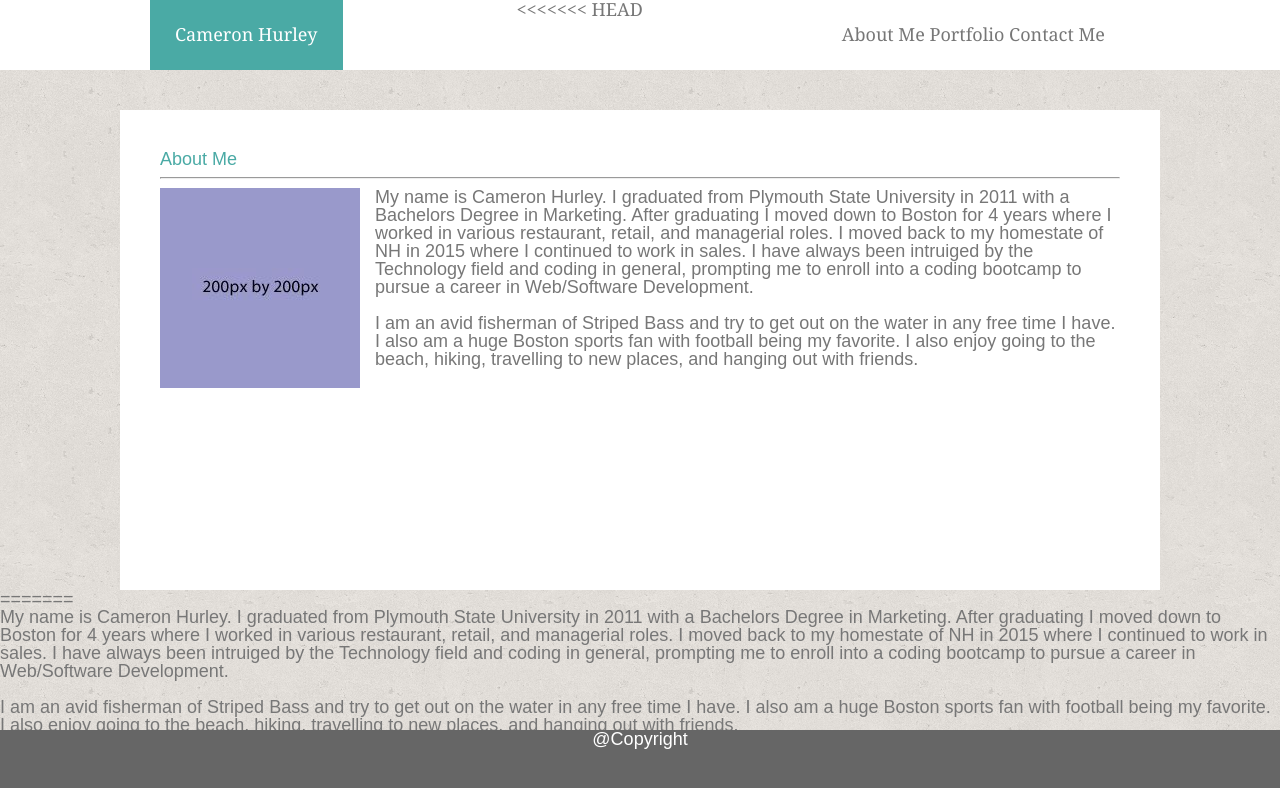
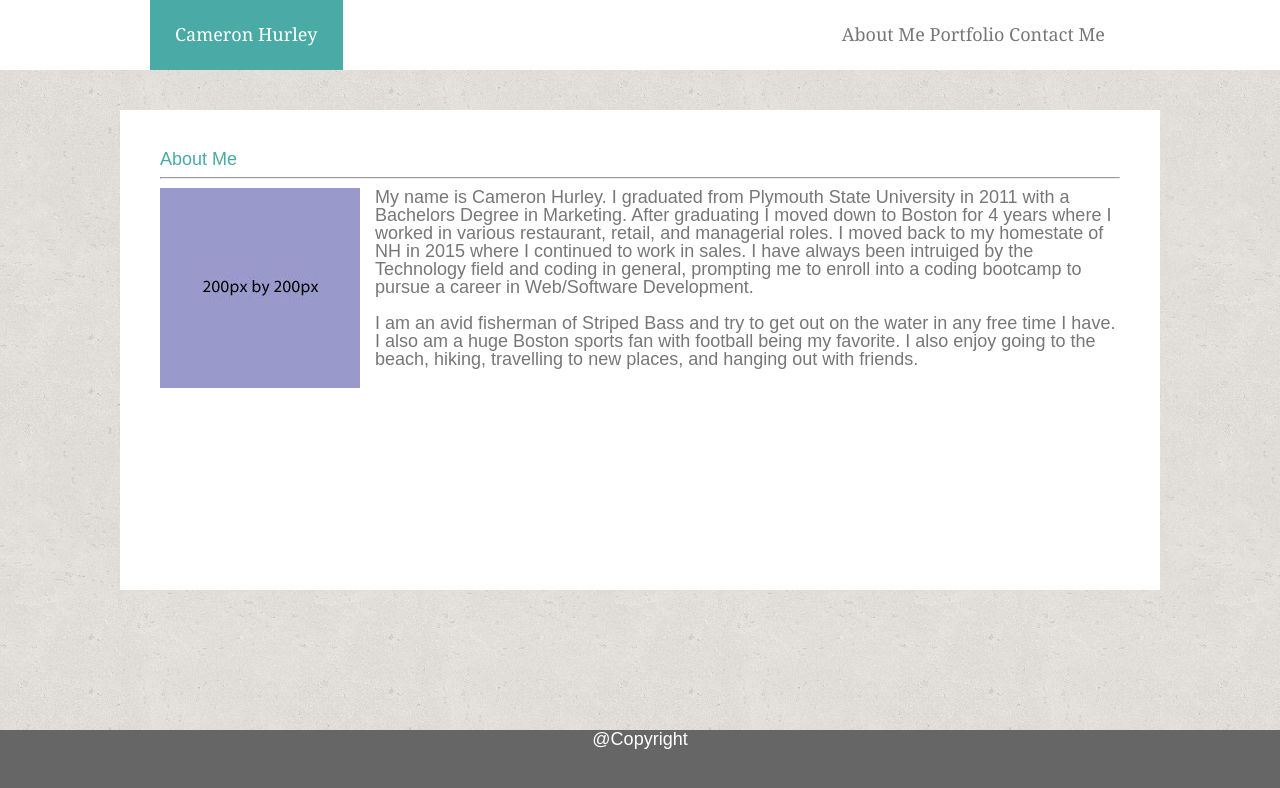
Before and after one commit to ckhurley20/Basic-Portfolio, a plain HTML site: page index.html in a window 1280 px wide. Drawn offline with Linux system fonts and the light colour scheme.

Commit message:
commit index

```diff
--- a/index.html
+++ b/index.html
@@ -23,7 +23,6 @@
             <div class="myname">
                 <h2>Cameron Hurley</h2>
             </div>
-<<<<<<< HEAD
             <nav class="navbar">
                 <a href="index.html">About Me</a>
                 <a href="portfolio.html">Portfolio</a>
@@ -46,18 +45,6 @@
             </span>
 
         </div>
-=======
-            <div class="write up">
-                <p>
-                My name is Cameron Hurley.  I graduated from Plymouth State University in 2011 with a Bachelors Degree in Marketing.  After graduating I moved down to Boston for 4 years where I worked in various restaurant, retail, and managerial roles.  I moved back to my homestate of NH in 2015 where I continued to work in sales.  I have always been intruiged by the Technology field and coding in general, prompting me to enroll into a coding bootcamp to pursue a career in Web/Software Development.
-                <br>
-                <br>
-                I am an avid fisherman of Striped Bass and try to get out on the water in any free time I have.  I also am a huge Boston sports fan with football being my favorite.  I also enjoy going to the beach, hiking, travelling to new places, and hanging out with friends.
-                </p>
-                <p>fbheufheanjacla</p>
-            </div>
-         </div>
->>>>>>> 346bb9b9b9cbd5e6c272bb5abc7a2075c09ba221
     </body>
 
     <footer>
```
